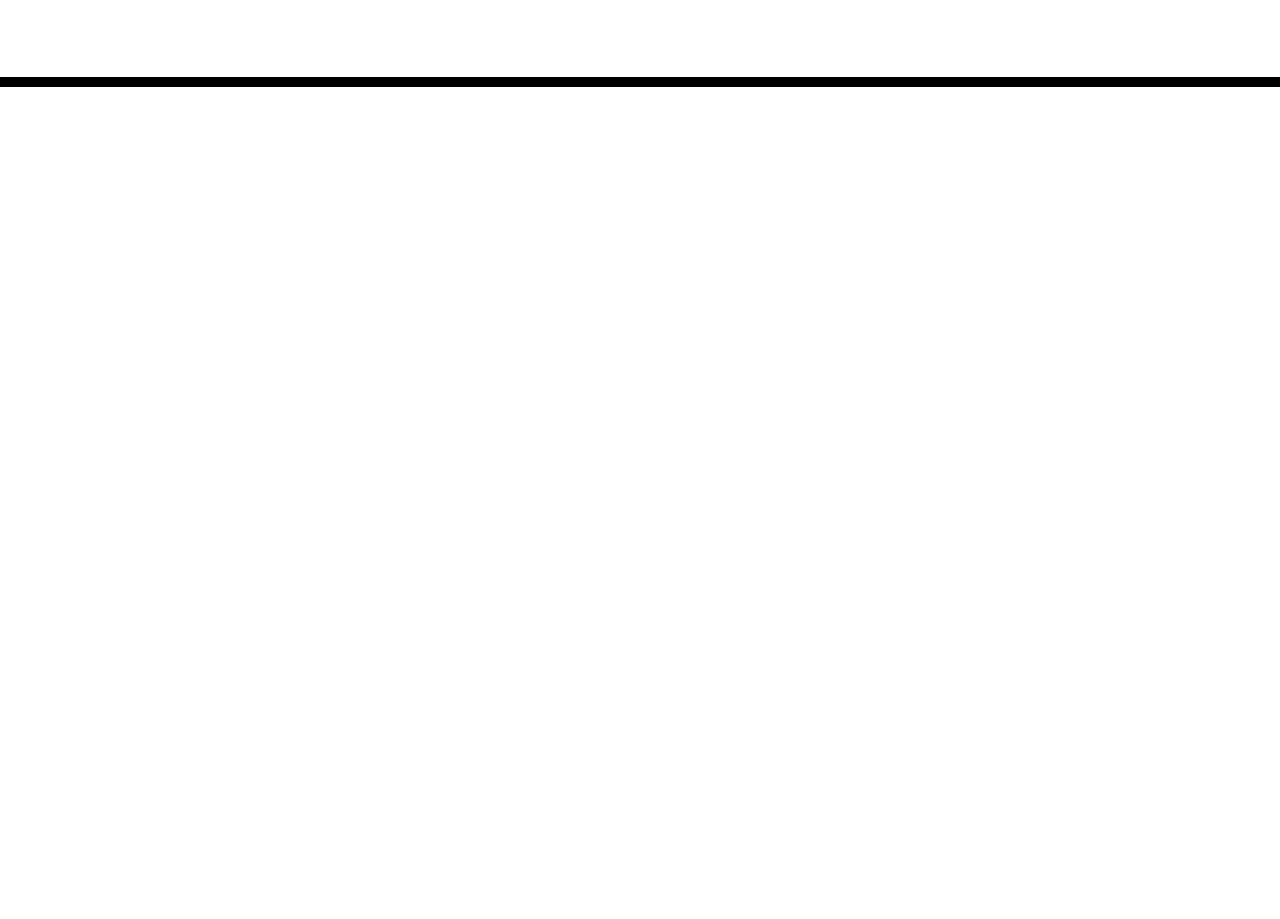
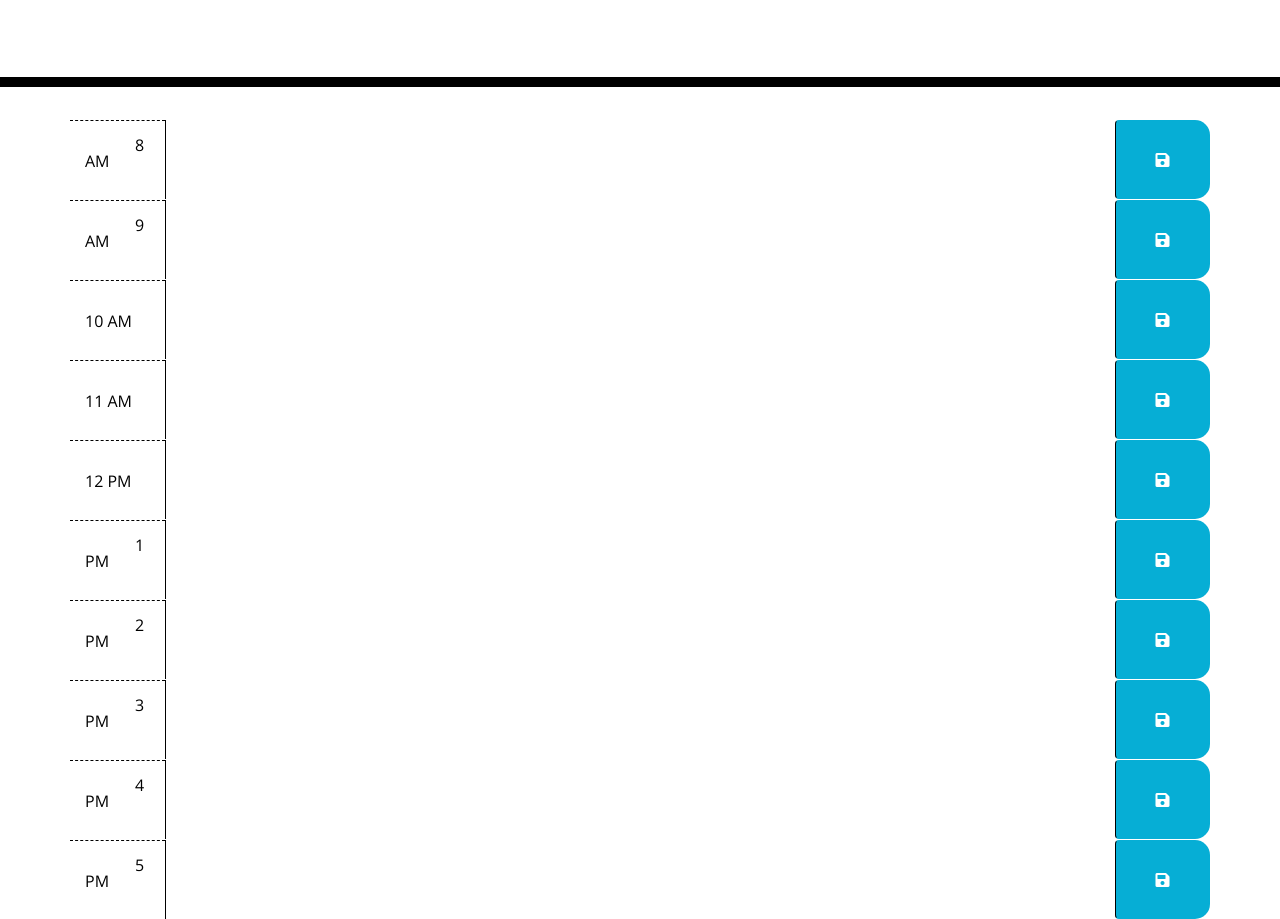
Before and after one commit to ShayDaise/Challenge-5-Work-Day-Planner, a plain HTML site: page Develop/index.html in a window 1280 px wide. Shown: the part 181-1100 px from the top of the page. Before the commit the page ends 800 px from the top, so only its background shows below. Drawn offline with nearby package versions, Linux system fonts and the light colour scheme.

Commit message:
added time frames with save buttons to the page

```diff
--- a/Develop/index.html
+++ b/Develop/index.html
@@ -30,10 +30,100 @@
     </header>
     <div class="container">
       <!-- Timeblocks go here -->
+      <div id="hour8" class="row time-frames">
+        <div class="col-md-1 hour">
+            8 AM
+        </div>
+        <textarea class="col-md-10 description">
+        </textarea>
+        <button class="btn saveBtn col-md-1"><i class="fas fa-save"></i></button>
+    </div>
+
+<div id="hour9" class="row time-frames">
+        <div class="col-md-1 hour">
+            9 AM
+        </div>
+        <textarea class="col-md-10 description">
+        </textarea>
+        <button class="btn saveBtn col-md-1"><i class="fas fa-save"></i></button>
+    </div>
+
+<div id="hour10" class="row time-frames">
+        <div class="col-md-1 hour">
+            10 AM
+        </div>
+        <textarea class="col-md-10 description">
+        </textarea>
+        <button class="btn saveBtn col-md-1"><i class="fas fa-save"></i></button>
+    </div>
+
+<div id="hour10=1" class="row time-frames">
+        <div class="col-md-1 hour">
+            11 AM
+        </div>
+        <textarea class="col-md-10 description">
+        </textarea>
+        <button class="btn saveBtn col-md-1"><i class="fas fa-save"></i></button>
+    </div>
+
+<div id="hour12" class="row time-frames">
+        <div class="col-md-1 hour">
+            12 PM
+        </div>
+        <textarea class="col-md-10 description">
+        </textarea>
+        <button class="btn saveBtn col-md-1"><i class="fas fa-save"></i></button>
+    </div>
+
+<div id="hour13" class="row time-frames">
+        <div class="col-md-1 hour">
+            1 PM
+        </div>
+        <textarea class="col-md-10 description">
+        </textarea>
+        <button class="btn saveBtn col-md-1"><i class="fas fa-save"></i></button>
+    </div>
+
+<div id="hour14" class="row time-frames">
+        <div class="col-md-1 hour">
+            2 PM
+        </div>
+        <textarea class="col-md-10 description">
+        </textarea>
+        <button class="btn saveBtn col-md-1"><i class="fas fa-save"></i></button>
+    </div>
+
+<div id="hour15" class="row time-frames">
+        <div class="col-md-1 hour">
+            3 PM
+        </div>
+        <textarea class="col-md-10 description">
+        </textarea>
+        <button class="btn saveBtn col-md-1"><i class="fas fa-save"></i></button>
+    </div>
+
+<div id="hour16" class="row time-frames">
+        <div class="col-md-1 hour">
+            4 PM
+        </div>
+        <textarea class="col-md-10 description">
+        </textarea>
+        <button class="btn saveBtn col-md-1"><i class="fas fa-save"></i></button>
+    </div>
+
+<div id="hour17" class="row time-frames">
+        <div class="col-md-1 hour">
+            5 PM
+        </div>
+        <textarea class="col-md-10 description">
+        </textarea>
+        <button class="btn saveBtn col-md-1"><i class="fas fa-save"></i></button>
+    </div>
 
     </div>
 
     <script src="https://code.jquery.com/jquery-3.4.1.min.js"></script>
     <script src="https://cdnjs.cloudflare.com/ajax/libs/moment.js/2.24.0/moment.min.js"></script>
+    <script src="./script.js" ></script>
   </body>
 </html>
```
